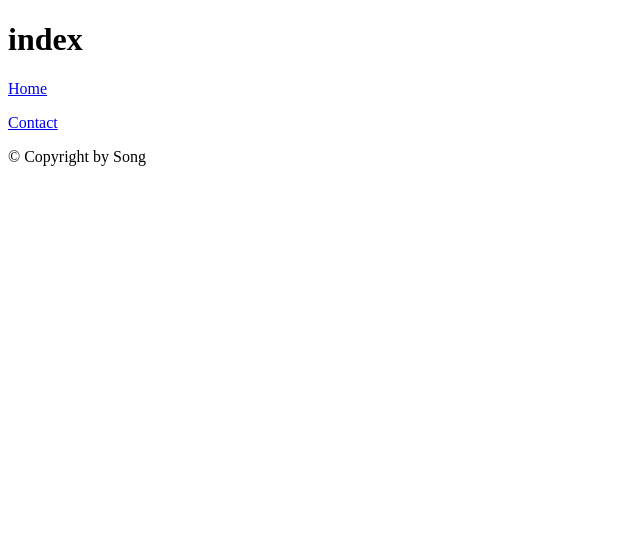
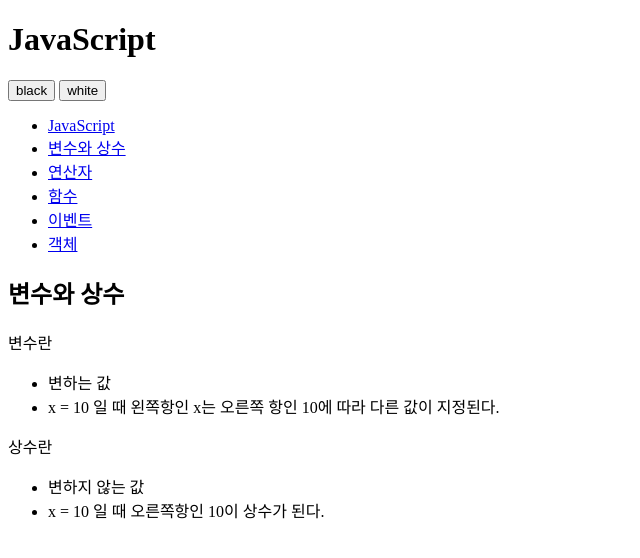
Before and after one commit to Songay/open-victoria, a plain HTML site: page index.html in a window 1280 px wide. Shown: the whole page, without its empty margins (0-640 px from the left). Drawn offline with Linux system fonts and the light colour scheme.

Commit message:
copy html

```diff
--- a/index.html
+++ b/index.html
@@ -1,46 +1,54 @@
 <!DOCTYPE html>
-<html lang="en">
+<html>
     <head>
-		<meta charset="utf-8">
-
-		<!-- Always force latest IE rendering engine (even in intranet) & Chrome Frame
-		Remove this if you use the .htaccess -->
-		<meta http-equiv="X-UA-Compatible" content="IE=edge,chrome=1">
-
-		<title>index</title>
-		<meta name="description" content="">
-		<meta name="author" content="Song">
-
-		<meta name="viewport" content="width=device-width; initial-scale=1.0">
-
-		<!-- Replace favicon.ico & apple-touch-icon.png in the root of your domain and delete these references -->
-		<link rel="shortcut icon" href="/favicon.ico">
-		<link rel="apple-touch-icon" href="/apple-touch-icon.png">
+        <meta charset="utf-8" />
     </head>
 
-	<body>
+    <body id="body">
         <div>
             <header>
-				<h1>index</h1>
+                <h1>JavaScript</h1>
             </header>
+
+            <div id="toolbar">
+                <input type="button" value="black" />
+                <input type="button" value="white" />
+            </div>
             <nav>
+                <ul>
+                    <li><a href="http://opentutorials.org/course/49/17">JavaScript</a></li>
+                    <li><a href="http://opentutorials.org/course/49/16">변수와 상수</a></li>
+                    <li><a href="http://opentutorials.org/course/49/18">연산자</a></li>
+                    <li><a href="http://opentutorials.org/course/49/19">함수</a></li>
+                    <li><a href="http://opentutorials.org/course/49/20">이벤트</a></li>
+                    <li><a href="http://opentutorials.org/course/49/21">객체</a></li>
+                </ul>
+            </nav>
+            <article>
+                <h2>변수와 상수</h2>
+                <div>
+                    <p>변수란</p>
+                    <ul>
+                        <li>
+                            변하는 값
+                        </li>
+                        <li>
+                            x = 10 일 때 왼쪽항인 x는 오른쪽 항인 10에 따라 다른 값이 지정된다.
+                        </li>
+                    </ul>
                     <p>
-					<a href="/">Home</a>
+                        상수란
                     </p>
-				<p>
-					<a href="/contact">Contact</a>
-				</p>
-			</nav>
-
-			<div>
-
+                    <ul>
+                        <li>
+                            변하지 않는 값
+                        </li>
+                        <li>
+                            x = 10 일 때 오른쪽항인 10이 상수가 된다.
+                        </li>
+                    </ul>
                 </div>
-
-			<footer>
-				<p>
-					&copy; Copyright  by Song
-				</p>
-			</footer>
+            </article>
         </div>
     </body>
 </html>
```
Lines whose indentation alone changed are shown as unchanged.
